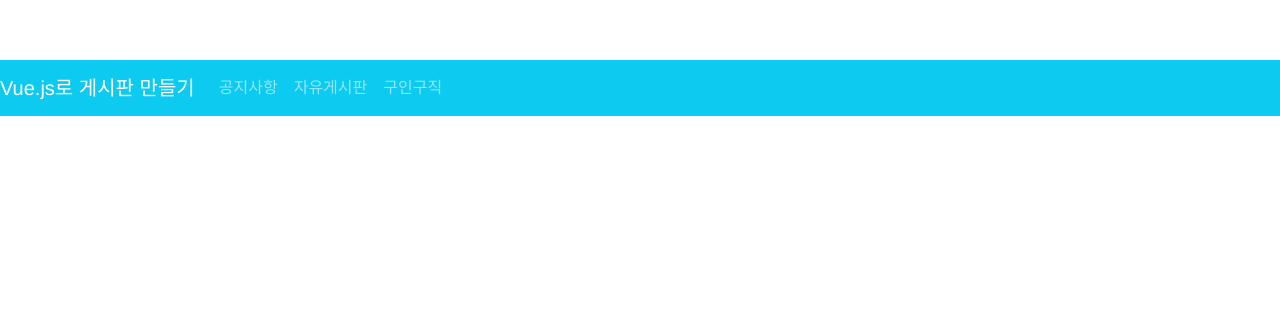
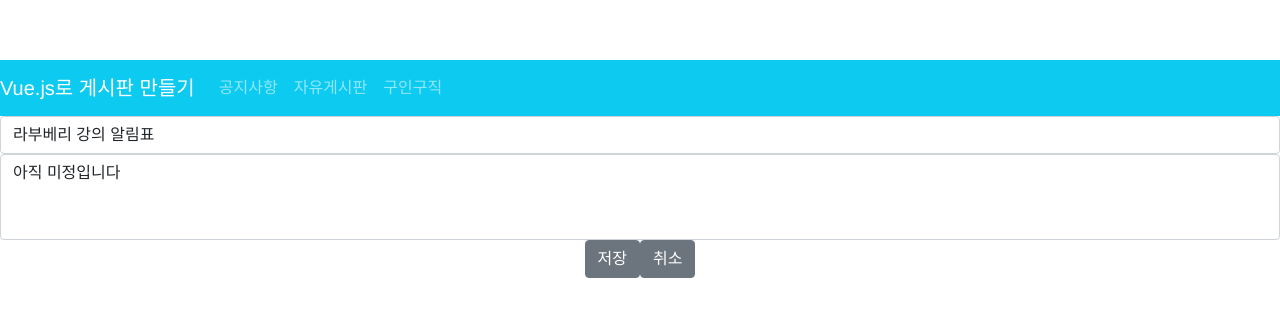
Before and after one commit to laveberry/bootstrap-bbs, a Vue app: page /#/board/free/detail/1 in a window 1280 px wide. Shown: the top 316 px of the page. Built offline with nearby package versions, Linux system fonts and the light colour scheme.

Commit message:
상세보기

```diff
--- a/src/components/Board.vue
+++ b/src/components/Board.vue
@@ -2,13 +2,16 @@
   <div>
     <!-- <b-table striped hover :items="items"></b-table> -->
     <!-- fields 속성 추가 -->
-    <b-table striped hover :items="items" :fields="fields"></b-table>
-
+    <b-table striped hover :items="items" :fields="fields" @row-clicked="rowClick"></b-table>
+    <b-button @click="writeContent">글쓰기</b-button>
   </div>
 </template>
 
 <script>
 import data from '@/data'
+
+    export default {
+        data() {
 
             //sort() : 인자로 함수를 받아서 오름차순(a-b), 내림차순(b-a)
             let items = data.Content.sort((a,b) => {return b.content_id - a.content_id})
@@ -19,8 +22,7 @@ import data from '@/data'
             //1. map으로 user_name속성 추가해주기
             //2. user_id의 속성은 한개뿐이니 0번쨰 인덱스로 가져옴
             items = items.map(contentItem => {return{...contentItem, user_name: data.User.filter(userItem => userItem.user_id === contentItem.user_id)[0].name}})
-    export default {
-        data() {
+
             return {
                 //데이터 불러오기
                 // items: data.Content,
@@ -55,6 +57,19 @@ import data from '@/data'
             // ]
 
             }
+        },
+
+        methods: {
+            rowClick(item, index, e) {
+                this.$router.push({
+                    path: `/board/free/detail/${item.content_id}`
+                })
+            },
+            writeContent() {
+                this.$router.push({
+                    path: '/board/free/create'
+                })
+            }
         }
     }
 </script>
--- /dev/null
+++ b/src/components/ContentDetail.vue
@@ -0,0 +1,67 @@
+<template>
+  <div>
+    <b-input v-model="subject" placeholder="제목을 입력해 주세요"></b-input>
+    <b-form-textarea
+      v-model="context"
+      placeholder="내용을 입력해 주세요"
+      rows="3"
+      max-rows="6"
+    ></b-form-textarea>
+    <b-button @click="updateMode ? updateContent() : uploadContent()">저장</b-button>
+    <b-button @click="cancle">취소</b-button>
+  </div>
+</template>
+<script>
+import data from '@/data'
+export default {
+  name: 'Create',
+  data() {
+    return {
+      subject: '',
+      context: '',
+      userId: 1,
+      createdAt: '2019-04-17 11:32:42',
+      updatedAt: null,
+      updateObject: null,
+      updateMode: this.$route.params.contentId > 0 ? true : false
+    }
+  },
+  created() {
+    if (this.$route.params.contentId > 0) {
+      const contentId = Number(this.$route.params.contentId)
+      this.updateObject = data.Content.filter(item => item.content_id === contentId)[0]
+      this.subject = this.updateObject.title;
+      this.context = this.updateObject.context;
+    }
+  },
+  methods: {
+    uploadContent() {
+      let items = data.Content.sort((a,b) => {return b.content_id - a.content_id})
+      const content_id = items[0].content_id + 1
+      data.Content.push({
+        content_id: content_id,
+        user_id: this.userId,
+        title: this.subject,
+        context: this.context,
+        created_at: this.createdAt,
+        updated_at: null
+      })
+      this.$router.push({
+        path: '/board/free/'
+      })
+    },
+    updateContent() {
+      this.updateObject.title = this.subject;
+      this.updateObject.context = this.context;
+      this.$router.push({
+        path: '/board/free/'
+      })
+    },
+    cancle() {
+      this.$router.push({
+        path: '/board/free/'
+      })
+    }
+  }
+}
+</script>
--- a/src/router/index.js
+++ b/src/router/index.js
@@ -2,6 +2,8 @@ import Vue from 'vue'
 import Router from 'vue-router'
 import HelloWorld from '@/components/HelloWorld'
 import Board from '@/components/Board'
+import ContentDetail from '@/components/ContentDetail';
+
 
 Vue.use(Router)
 
@@ -16,6 +18,11 @@ export default new Router({
       path: '/board/free',
       name: 'Board',
       component: Board
-    }
+    },
+    {
+      path: '/board/free/detail/:contentId',
+      name: 'ContentDetail',
+      component: ContentDetail
+    },
   ]
 })
```
Also changed, not shown: src/components/Create.vue (added). Lines whose indentation alone changed are shown as unchanged.
